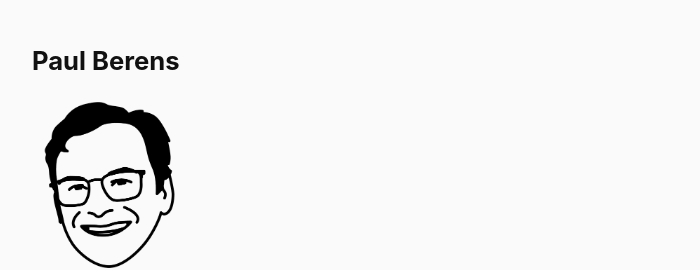
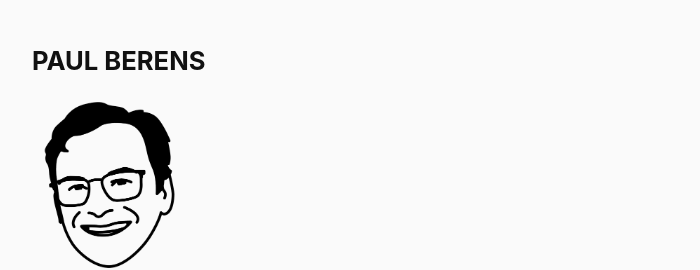
Before and after one commit to berensp/berensp.github.io, a Jekyll site: the page built from index.md, in a window 1280 px wide. Shown: the top 270 px of the page, without its empty margins (288-988 px from the left). Built offline with Jekyll 4.4.1, drawn with Linux system fonts in a browser that asks for light colours; a script that is not in the unit is left out.

Commit message:
Update home.html

```diff
--- a/_layouts/home.html
+++ b/_layouts/home.html
@@ -4,7 +4,7 @@ layout: default
 <body>
 
 <header>
-  <h1>{{ site.title }}</h1>
+  <h1>PAUL BERENS</h1>
 </header>
 
 <main>
```
